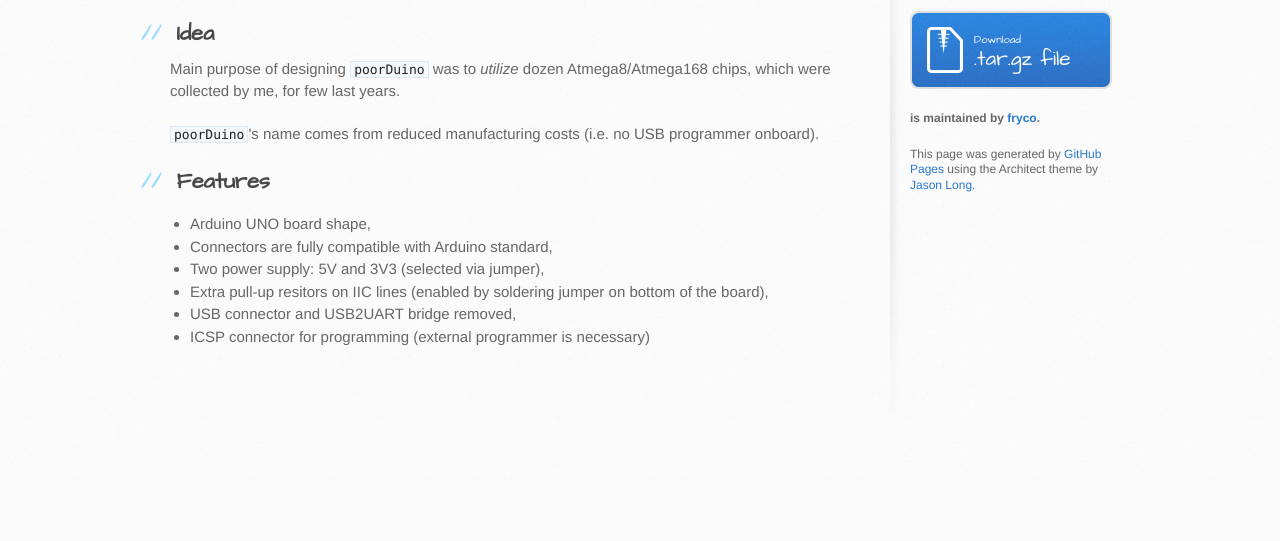
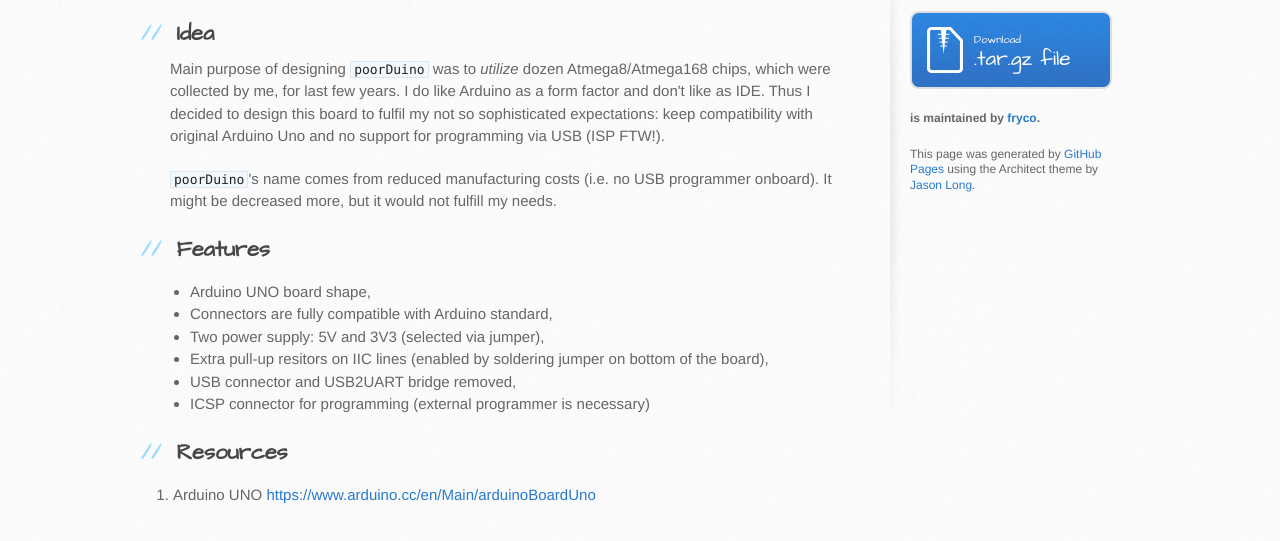
Before and after one commit to fryco/poorDuino, a plain HTML site: page index.html in a window 1280 px wide. Shown: the part 321-862 px from the top of the page. Before the commit the page ends 800 px from the top, so only its background shows below. Drawn offline with Linux system fonts and the light colour scheme.

Commit message:
Create gh-pages branch via GitHub

```diff
--- a/index.html
+++ b/index.html
@@ -36,9 +36,9 @@
 <h2>
 <a id="idea" class="anchor" href="#idea" aria-hidden="true"><span class="octicon octicon-link"></span></a>Idea</h2>
 
-<p>Main purpose of designing <code>poorDuino</code> was to <em>utilize</em> dozen Atmega8/Atmega168 chips, which were collected by me, for few last years.</p>
+<p>Main purpose of designing <code>poorDuino</code> was to <em>utilize</em> dozen Atmega8/Atmega168 chips, which were collected by me, for last few years. I do like Arduino as a form factor and don't like as IDE. Thus I decided to design this board to fulfil my not so sophisticated expectations: keep compatibility with original Arduino Uno and no support for programming via USB (ISP FTW!).</p>
 
-<p><code>poorDuino</code>'s name comes from reduced manufacturing costs (i.e. no USB programmer onboard). </p>
+<p><code>poorDuino</code>'s name comes from reduced manufacturing costs (i.e. no USB programmer onboard). It might be decreased more, but it would not fulfill my needs.</p>
 
 <h2>
 <a id="features" class="anchor" href="#features" aria-hidden="true"><span class="octicon octicon-link"></span></a>Features</h2>
@@ -51,6 +51,14 @@
 <li>USB connector and USB2UART bridge removed,</li>
 <li>ICSP connector for programming (external programmer is necessary)</li>
 </ul>
+
+<h2>
+<a id="resources" class="anchor" href="#resources" aria-hidden="true"><span class="octicon octicon-link"></span></a>Resources</h2>
+
+<ol>
+<li>Arduino UNO <a href="https://www.arduino.cc/en/Main/arduinoBoardUno">https://www.arduino.cc/en/Main/arduinoBoardUno</a>
+</li>
+</ol>
         </section>
 
         <aside id="sidebar">
--- a/params.json
+++ b/params.json
@@ -1 +1 @@
-{"name":"poorDuino","tagline":"Arduino-like simple development board","body":"# poorDuino\r\nArduino-like simple development board\r\n\r\n## Idea\r\nMain purpose of designing `poorDuino` was to *utilize* dozen Atmega8/Atmega168 chips, which were collected by me, for few last years.\r\n\r\n`poorDuino`'s name comes from reduced manufacturing costs (i.e. no USB programmer onboard). \r\n\r\n##Features\r\n- Arduino UNO board shape,\r\n- Connectors are fully compatible with Arduino standard,\r\n- Two power supply: 5V and 3V3 (selected via jumper),\r\n- Extra pull-up resitors on IIC lines (enabled by soldering jumper on bottom of the board),\r\n- USB connector and USB2UART bridge removed,\r\n- ICSP connector for programming (external programmer is necessary)\r\n","google":"","note":"Don't delete this file! It's used internally to help with page regeneration."}
+{"name":"poorDuino","tagline":"Arduino-like simple development board","body":"# poorDuino\r\nArduino-like simple development board\r\n\r\n## Idea\r\nMain purpose of designing `poorDuino` was to *utilize* dozen Atmega8/Atmega168 chips, which were collected by me, for last few years. I do like Arduino as a form factor and don't like as IDE. Thus I decided to design this board to fulfil my not so sophisticated expectations: keep compatibility with original Arduino Uno and no support for programming via USB (ISP FTW!).\r\n\r\n`poorDuino`'s name comes from reduced manufacturing costs (i.e. no USB programmer onboard). It might be decreased more, but it would not fulfill my needs.\r\n\r\n##Features\r\n* Arduino UNO board shape,\r\n* Connectors are fully compatible with Arduino standard,\r\n* Two power supply: 5V and 3V3 (selected via jumper),\r\n* Extra pull-up resitors on IIC lines (enabled by soldering jumper on bottom of the board),\r\n* USB connector and USB2UART bridge removed,\r\n* ICSP connector for programming (external programmer is necessary)\r\n\r\n## Resources\r\n1. Arduino UNO https://www.arduino.cc/en/Main/arduinoBoardUno\r\n","google":"","note":"Don't delete this file! It's used internally to help with page regeneration."}
```
